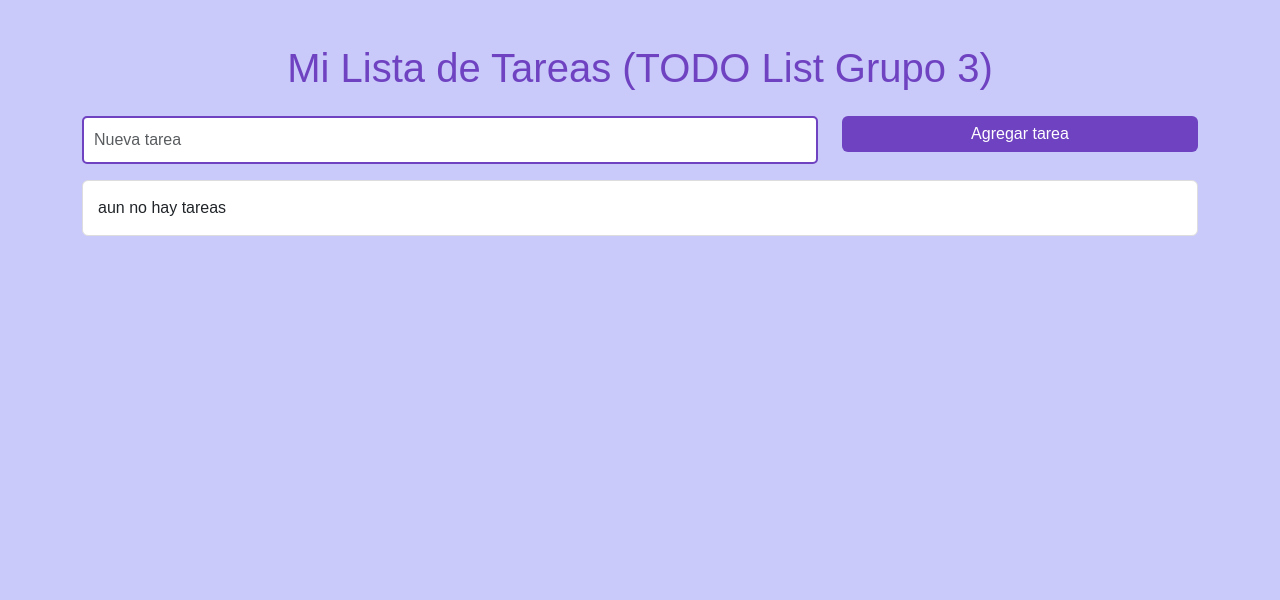
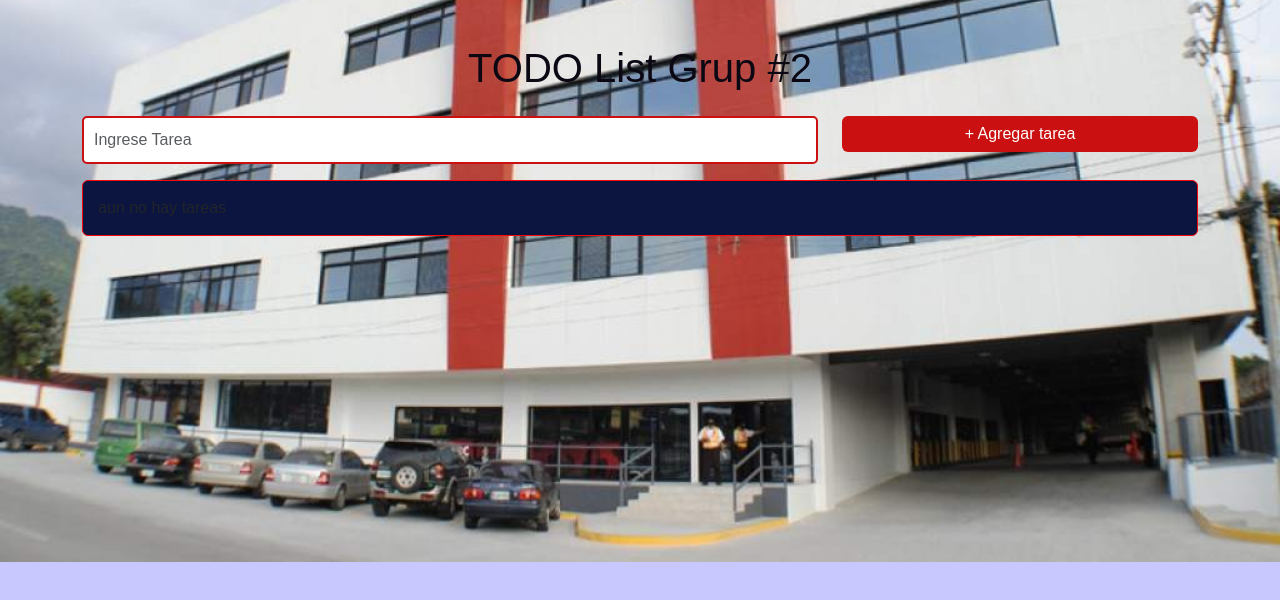
Before and after one commit to JS2659/proyecto_progra_web_grupo2, a React (Create React App) app: page / in a window 1280 px wide. Shown: the top 600 px of the page. Built offline with nearby package versions, Linux system fonts and the light colour scheme.

Commit message:
css y alerta delet

```diff
--- a/src/App.css
+++ b/src/App.css
@@ -1,60 +1,56 @@
-
 body {
-  background-color: #cacafa;
+  background-color: #c8c8ff; /* Color de respaldo en caso de que la imagen no se cargue */
+  background-image: url('../ceutec_cover.jfif'); /* Reemplaza esto con la ruta a tu imagen */
+  background-size: cover; /* Hace que la imagen cubra todo el fondo */
+  background-position: center; /* Centra la imagen */
+  background-repeat: no-repeat; /* Evita que la imagen se repita */
   font-family: 'Arial', sans-serif;
   color: #333;
   padding: 20px;
 }
 
-
 h1 {
-  color: #6f42c1;
+  color: #0c0813;
   text-align: center;
   margin-bottom: 30px;
 }
 
-
 input.form-control {
-  border: 2px solid #6f42c1;
+  border: 2px solid #ca1010;
   border-radius: 5px;
   padding: 10px;
 }
 
-
 button.btn-primary {
-  background-color: #6f42c1;
+  background-color: #ca1010;
   border: none;
   transition: background-color 0.3s;
 }
 
 button.btn-primary:hover {
-  background-color: #5a379e;
+  background-color: #ca1010;
 }
 
-
 .list-group-item {
-  background-color: #fff;
-  border: 1px solid #ddd;
+  background-color: #0c153f;
+  border: 1px solid #f50909;
   border-radius: 5px;
   margin-bottom: 10px;
   padding: 15px;
 }
 
-
 .list-group-item input {
-  color: #333;
+  color: #df0b0b;
   font-size: 16px;
 }
 
-
 .form-select {
-  border: 2px solid #6f42c1;
+  border: 2px solid#ca1010;
   border-radius: 5px;
 }
 
-
 button.btn-danger {
-  background-color: #dc3545;
+  background-color: #ca1010;
   border: none;
   transition: background-color 0.3s;
 }
--- a/src/componets/tarea/ToDoList.jsx
+++ b/src/componets/tarea/ToDoList.jsx
@@ -31,11 +31,31 @@ function ToDo() {
   };
 
   // borrar de localstorege las taras
-  const deleteTask = (id) => {
-    const updatedTasks = tasks.filter((task) => task.id !== id);
-    setTasks(updatedTasks);
-    localStorage.setItem("tasks", JSON.stringify(updatedTasks));
-  };
+  const deleteTask = async (id) => {
+    const MySwal = withReactContent(Swal);
+    MySwal.fire({
+        title: '¿Está seguro de eliminar la tarea?',
+        icon: 'question',
+        text: 'La tarea se eliminará de forma permanente',
+        showCancelButton: true,
+        confirmButtonText: 'Eliminar',
+        cancelButtonText: 'Cancelar'
+    }).then(async (result) => {
+        if (result.isConfirmed) {
+            try {
+                const updatedTasks = tasks.filter((task) => task.id !== id);
+                setTasks(updatedTasks);
+                localStorage.setItem("tasks", JSON.stringify(updatedTasks));
+                MySwal.fire('Eliminado', 'La tarea ha sido eliminada correctamente', 'success');
+            } catch (error) {
+                console.error('Error al eliminar tarea:', error);
+                MySwal.fire('Error', 'No se pudo eliminar la tarea. Inténtelo de nuevo.', 'error');
+            }
+        }
+    });
+};
+
+
 
   // Editar
   const editTask = (id, newText, newStatus) => {
@@ -49,7 +69,7 @@ function ToDo() {
   return (
     <div className="container">
       <h1 className="text-center my-4">
-        Mi Lista de Tareas (TODO List Grupo 3)
+       TODO List Grup #2
       </h1>
 
       <div className="row mb-3">
@@ -59,12 +79,12 @@ function ToDo() {
             className="form-control"
             value={newTask}
             onChange={(e) => setNewTask(e.target.value)}
-            placeholder="Nueva tarea"
+            placeholder="Ingrese Tarea"
           />
         </div>
         <div className="col-md-4">
           <button className="btn btn-primary w-100" onClick={addTask}>
-            Agregar tarea
+           + Agregar tarea
           </button>
         </div>
       </div>
@@ -96,12 +116,12 @@ function ToDo() {
                 <option value="En progreso">En progreso</option>
                 <option value="Finalizada">Finalizada</option>
               </select>
-              <button
+              <span
                 className="btn btn-danger"
                 onClick={() => deleteTask(task.id)}
               >
                 Eliminar
-              </button>
+              </span>
             </div>
           </li>
         ))}
```
Also changed, not shown: ceutec_cover.jfif (added).
